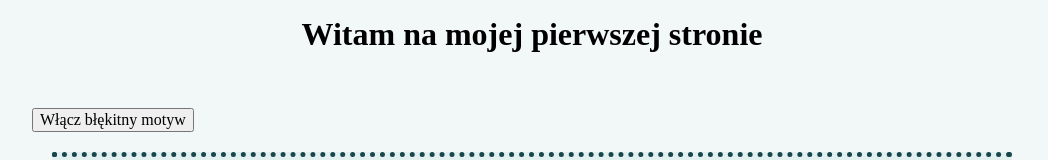
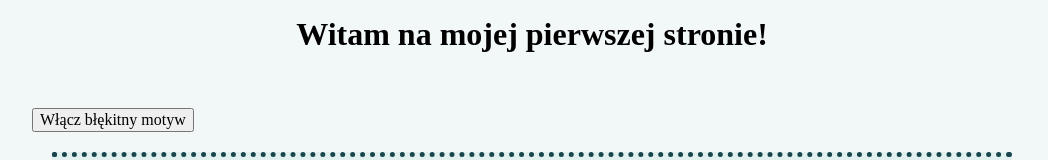
Before and after one commit to WeronikaUtrata/homepage, a plain HTML site: page index.html in a window 1280 px wide. Shown: the top 160 px of the page, without its empty margins (108-1156 px from the left). Drawn offline with nearby package versions, Linux system fonts and the light colour scheme.

Commit message:
change of the name of the page

```diff
--- a/index.html
+++ b/index.html
@@ -18,7 +18,7 @@
 
 <body class="site">
     <header>
-        <h1 class="mainHeader section__header">Witam na mojej pierwszej stronie</h1>
+        <h1 class="mainHeader section__header">Witam na mojej pierwszej stronie!</h1>
     </header>
     <button class="button">Włącz <span class="themeName">błękitny</span> motyw</button>
     <nav class="navigation">
```
